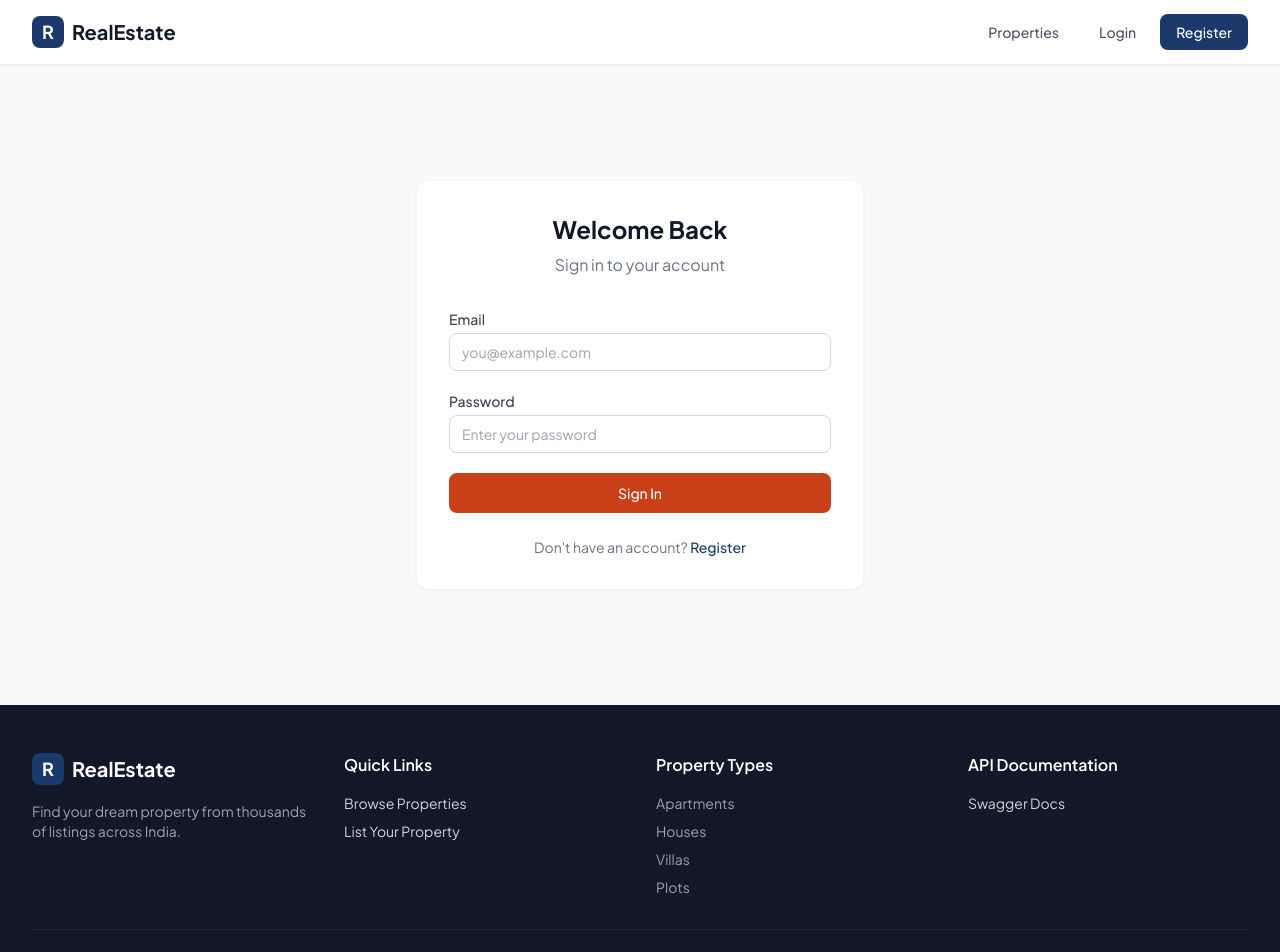
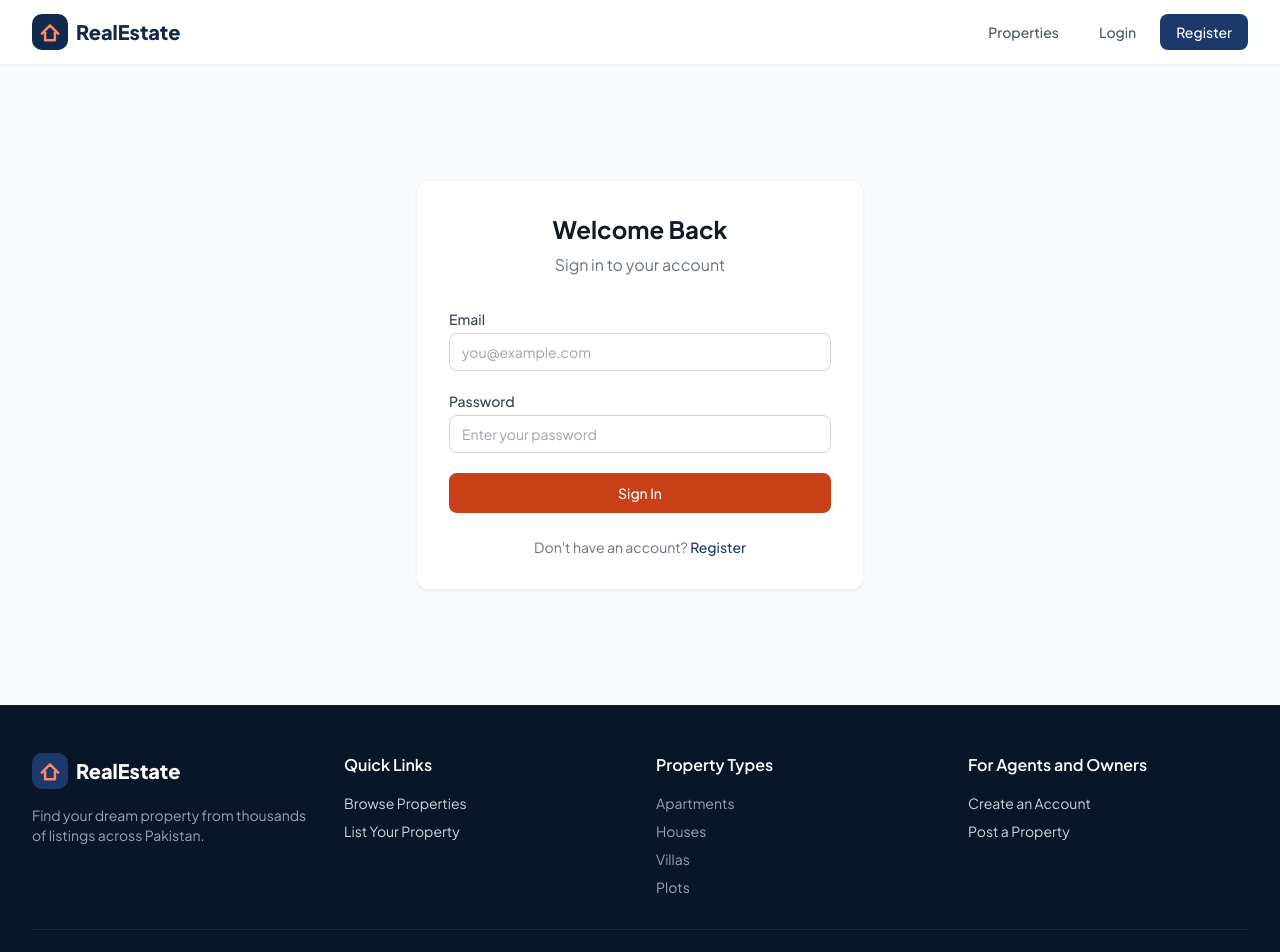
Before and after one commit to taimorabsar/reweb, a Next.js app in the folder frontend/: page /login in a window 1280 px wide. Shown: the top 952 px of the page. Built offline with nearby package versions, Linux system fonts and the light colour scheme.

Commit message:
Phase 3: navbar and footer

```diff
--- a/frontend/src/components/Footer.tsx
+++ b/frontend/src/components/Footer.tsx
@@ -2,18 +2,26 @@ import Link from "next/link";
 
 export default function Footer() {
   return (
-    <footer className="bg-gray-900 text-gray-300">
+    <footer className="bg-primary-900 text-gray-300">
       <div className="max-w-7xl mx-auto px-4 sm:px-6 lg:px-8 py-12">
         <div className="grid grid-cols-1 md:grid-cols-4 gap-8">
           <div>
             <div className="flex items-center space-x-2 mb-4">
-              <div className="w-8 h-8 bg-primary-600 rounded-lg flex items-center justify-center">
-                <span className="text-white font-bold text-lg">R</span>
-              </div>
-              <span className="text-xl font-bold text-white">RealEstate</span>
+              <svg className="w-9 h-9" viewBox="0 0 44 44" aria-hidden="true">
+                <rect width="44" height="44" rx="12" fill="#1b3a6b" />
+                <path
+                  d="M12 24 L22 14 L32 24 M16 22 V32 H28 V22"
+                  fill="none"
+                  stroke="#ff8a65"
+                  strokeWidth="3"
+                  strokeLinecap="round"
+                  strokeLinejoin="round"
+                />
+              </svg>
+              <span className="text-xl font-extrabold text-white">RealEstate</span>
             </div>
             <p className="text-sm text-gray-400">
-              Find your dream property from thousands of listings across India.
+              Find your dream property from thousands of listings across Pakistan.
             </p>
           </div>
 
@@ -44,23 +52,23 @@ export default function Footer() {
           </div>
 
           <div>
-            <h3 className="text-white font-semibold mb-4">API Documentation</h3>
+            <h3 className="text-white font-semibold mb-4">For Agents and Owners</h3>
             <ul className="space-y-2 text-sm">
               <li>
-                <a
-                  href="http://localhost:5000/api-docs"
-                  target="_blank"
-                  rel="noopener noreferrer"
-                  className="hover:text-white transition-colors"
-                >
-                  Swagger Docs
-                </a>
+                <Link href="/register" className="hover:text-white transition-colors">
+                  Create an Account
+                </Link>
+              </li>
+              <li>
+                <Link href="/dashboard/new" className="hover:text-white transition-colors">
+                  Post a Property
+                </Link>
               </li>
             </ul>
           </div>
         </div>
 
-        <div className="border-t border-gray-800 mt-8 pt-8 text-center text-sm text-gray-400">
+        <div className="border-t border-primary-700 mt-8 pt-8 text-center text-sm text-gray-400">
           <p>&copy; {new Date().getFullYear()} RealEstate. All rights reserved.</p>
         </div>
       </div>
--- a/frontend/src/components/Navbar.tsx
+++ b/frontend/src/components/Navbar.tsx
@@ -14,10 +14,18 @@ export default function Navbar() {
         <div className="flex justify-between h-16">
           <div className="flex items-center">
             <Link href="/" className="flex items-center space-x-2">
-              <div className="w-8 h-8 bg-primary-600 rounded-lg flex items-center justify-center">
-                <span className="text-white font-bold text-lg">R</span>
-              </div>
-              <span className="text-xl font-bold text-gray-900 hidden sm:block">RealEstate</span>
+              <svg className="w-9 h-9" viewBox="0 0 44 44" aria-hidden="true">
+                <rect width="44" height="44" rx="12" fill="#12284c" />
+                <path
+                  d="M12 24 L22 14 L32 24 M16 22 V32 H28 V22"
+                  fill="none"
+                  stroke="#ff8a65"
+                  strokeWidth="3"
+                  strokeLinecap="round"
+                  strokeLinejoin="round"
+                />
+              </svg>
+              <span className="text-xl font-extrabold text-primary-700 hidden sm:block">RealEstate</span>
             </Link>
           </div>
 
@@ -38,7 +46,7 @@ export default function Navbar() {
                 </Link>
                 <Link
                   href="/dashboard/new"
-                  className="bg-primary-600 text-white px-4 py-2 rounded-lg text-sm font-medium hover:bg-primary-700 transition-colors"
+                  className="bg-accent-600 text-white px-4 py-2 rounded-lg text-sm font-medium hover:bg-accent-700 transition-colors"
                 >
                   + Add Property
                 </Link>
@@ -73,6 +81,7 @@ export default function Navbar() {
           <button
             onClick={() => setMobileOpen(!mobileOpen)}
             className="md:hidden flex items-center p-2"
+            aria-label={mobileOpen ? "Close menu" : "Open menu"}
           >
             <svg className="w-6 h-6" fill="none" stroke="currentColor" viewBox="0 0 24 24">
               {mobileOpen ? (
@@ -106,7 +115,7 @@ export default function Navbar() {
                 </Link>
                 <Link
                   href="/dashboard/new"
-                  className="block px-3 py-2 text-primary-600 font-medium hover:bg-gray-50 rounded-lg"
+                  className="block px-3 py-2 text-accent-700 font-medium hover:bg-gray-50 rounded-lg"
                   onClick={() => setMobileOpen(false)}
                 >
                   + Add Property
```
